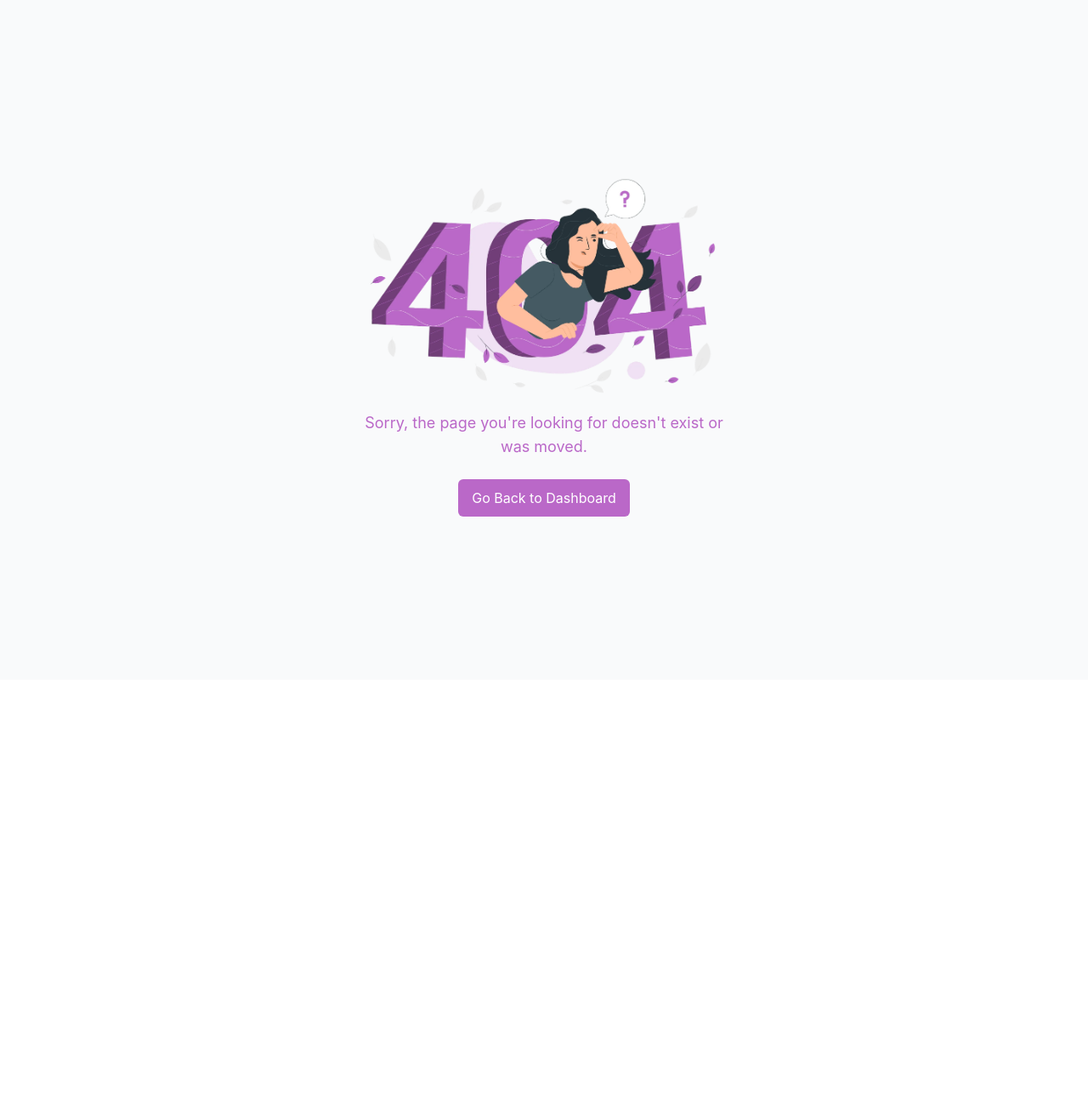
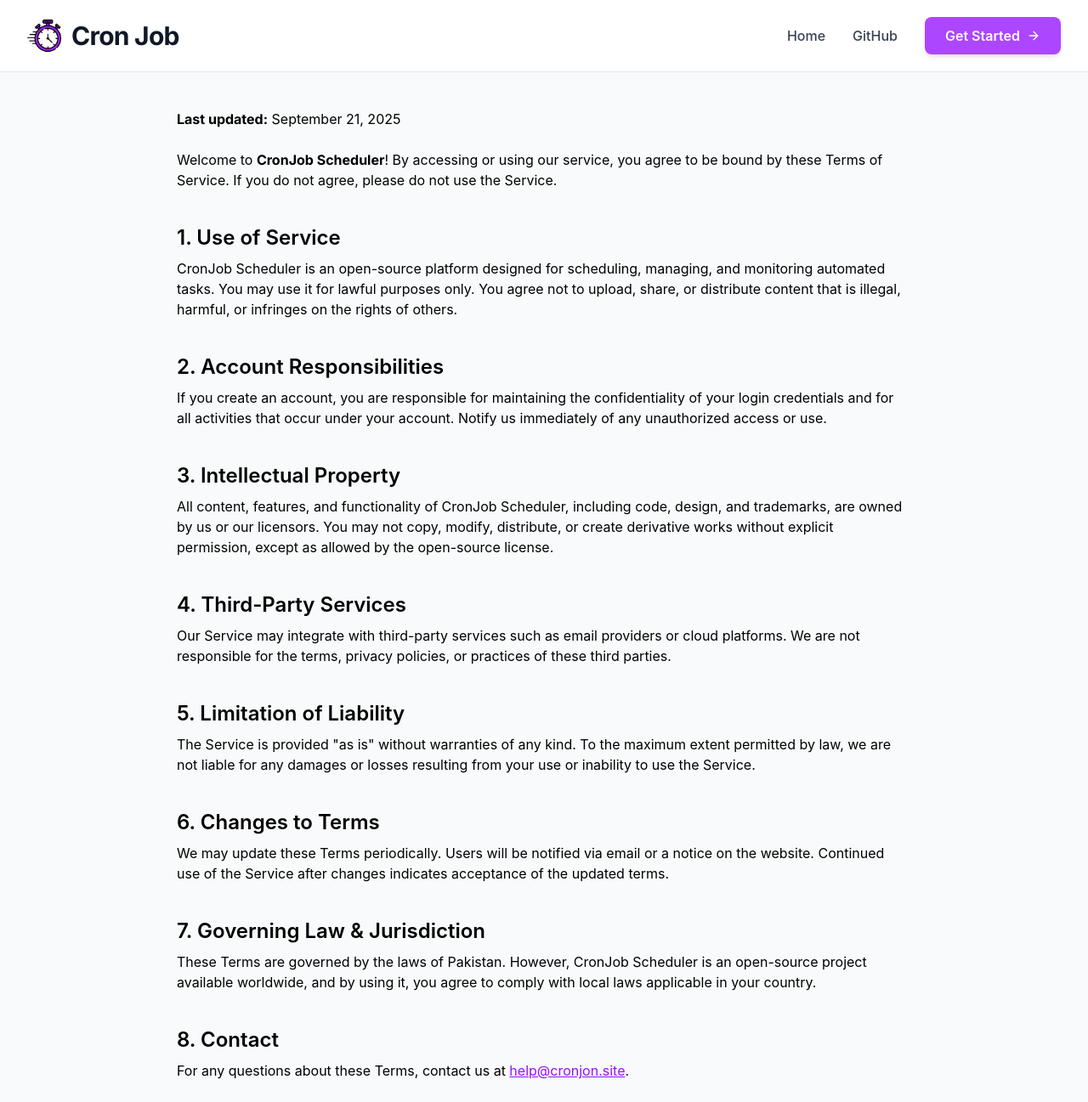
Before and after one commit to sunjay-dev/CronJob-Scheduler, a React (Vite) app in the folder Frontend/: page /terms in a window 1280 px wide. Shown: the top 1297 px of the page at 85% size. Before the commit the page ends 800 px from the top, so only its background shows below. Built offline with nearby package versions, Linux system fonts and the light colour scheme; a web font is replaced by a local one.

Commit message:
privacy policy and terms page also completed

```diff
--- a/Frontend/src/App.tsx
+++ b/Frontend/src/App.tsx
@@ -1,5 +1,5 @@
 import { BrowserRouter, Route, Routes } from 'react-router-dom';
-import { Home, Login, Signup, Dashboard, CreateJob, Jobs, ResetPassword, EditJob, Logs, JobLogs, Settings, NotFoundPage, ForgotPassword, VerifyEmail } from './pages';
+import { Home, Login, Signup, Dashboard, CreateJob, Jobs, ResetPassword, EditJob, Logs, JobLogs, Settings, NotFoundPage, ForgotPassword, VerifyEmail, PrivacyPolicy, Terms } from './pages';
 import { Layout, ProtectedRoute, PublicRoute } from './components';
 
 export default function App() {
@@ -8,6 +8,8 @@
     <BrowserRouter>
       <Routes>
         <Route path='/' element={<Home />} />
+        <Route path='/privacy-policy' element={<PrivacyPolicy />} />
+        <Route path='/terms' element={<Terms />} />
 
         <Route path="/login" element={
           <PublicRoute>
--- a/Frontend/src/components/home/Footer.tsx
+++ b/Frontend/src/components/home/Footer.tsx
@@ -1,3 +1,5 @@
+import { Link } from "react-router-dom";
+
 export default function Footer() {
   return (
     <footer className="bg-gray-900 text-white py-16">
@@ -19,7 +21,7 @@
               <div className="space-y-2 text-gray-400">
                 <a href="#features" className="block hover:text-white transition-colors">Features</a>
                 <a href="#how-it-works" className="block hover:text-white transition-colors">How it Works</a>
-                <a href="https://github.com/sunjay-dev/CronJob-Scheduler" className="block hover:text-white transition-colors">Documentation</a>
+                <a href="https://github.com/sunjay-dev/CronJob-Scheduler#readme" className="block hover:text-white transition-colors">Documentation</a>
               </div>
             </div>
 
@@ -35,8 +37,8 @@
             <div>
               <h4 className="font-semibold mb-4">Legal</h4>
               <div className="space-y-2 text-gray-400">
-                <a href="#" className="block hover:text-white transition-colors">Privacy</a>
-                <a href="#" className="block hover:text-white transition-colors">Terms</a>
+                <Link to="/privacy-policy" className="block hover:text-white transition-colors">Privacy</Link>
+                <Link to="/terms" className="block hover:text-white transition-colors">Terms</Link>
               </div>
             </div>
           </div>
--- a/Frontend/src/components/home/Header.tsx
+++ b/Frontend/src/components/home/Header.tsx
@@ -1,49 +1,50 @@
 import { ArrowRight } from "lucide-react";
-import { useNavigate } from "react-router-dom";
+import { Link } from "react-router-dom";
 
-export default function Header() {
-  const navigate = useNavigate();
-
-  function navigateTo(route: string){
-    navigate(route);
-  }
-
+export default function Header({home}: {home: boolean}) {
   return (
     <header className="fixed top-0 left-0 w-full z-50 bg-white/70 backdrop-blur-md border-b border-gray-200">
       <div className="max-w-7xl mx-auto px-4 sm:px-6 lg:px-8">
         <div className="flex justify-between items-center py-5">
 
           <div className="flex items-center space-x-3">
-            <img src="/logo.webp" alt="CronJob Logo" className="w-10 h-10" />
-            <h1 className="text-2xl md:text-3xl font-extrabold text-gray-900 tracking-tight">
-              Cron Job
-            </h1>
+            <Link to="/">
+              <img src="/logo.webp" alt="CronJob Logo" className="w-10 h-10" />
+            </Link>
+              <h1 className="text-2xl md:text-3xl font-extrabold text-gray-900 tracking-tight">
+                Cron Job
+              </h1>
           </div>
+          <nav className="hidden md:flex items-center space-x-8">
 
-          <nav className="hidden md:flex items-center space-x-8">
+          {home? (
+            <>
             <a
-              href="#features"
+              href="/#features"
               className="text-gray-700 hover:text-purple-500 transition-colors font-medium"
             >
               Features
             </a>
-            <a
-              href="#how-it-works"
+          <a
+              href="/#how-it-works"
               className="text-gray-700 hover:text-purple-500 transition-colors font-medium"
             >
               How it Works
             </a>
+            </>
+          ) : <Link to="/" className="text-gray-700 hover:text-purple-500 transition-colors font-medium">Home</Link>}
             <a
               href="https://github.com/sunjay-dev/CronJob-Scheduler" target="_blank"
               className="text-gray-700 hover:text-purple-500 transition-colors font-medium"
             >
               GitHub
             </a>
-            <button onClick={() =>navigateTo('/dashboard')}  className="bg-purple-500 hover:bg-purple-600 text-white px-6 py-2.5 rounded-lg font-semibold transition-colors flex items-center space-x-2 shadow-md hover:shadow-lg">
+            <Link to="/dashboard"  className="bg-purple-500 hover:bg-purple-600 text-white px-6 py-2.5 rounded-lg font-semibold transition-colors flex items-center space-x-2 shadow-md hover:shadow-lg">
               <span>Get Started</span>
               <ArrowRight className="w-4 h-4" />
-            </button>
+            </Link>
           </nav>
+
         </div>
       </div>
     </header>
--- a/Frontend/src/components/home/Hero.tsx
+++ b/Frontend/src/components/home/Hero.tsx
@@ -1,14 +1,9 @@
 import { Calendar, CheckCircle, GitFork, Github, Play, Star } from 'lucide-react'
-import { useNavigate } from 'react-router-dom';
+import { Link } from 'react-router-dom'
 
 export default function Hero() {
-  const navigate = useNavigate();
-
-  function navigateTo(route: string){
-    navigate(route);
-  }
   return (
-    <section className="relative overflow-hidden bg-gradient-to-br from-purple-50 via-white to-purple-50">
+    <section className="relative sm:mt-0 mt-6  overflow-hidden bg-gradient-to-br from-purple-50 via-white to-purple-50">
         <div className="absolute inset-0 bg-gradient-to-r from-purple-500/5 to-transparent"></div>
         <div className="relative max-w-7xl mx-auto px-4 sm:px-6 lg:px-8 py-20 lg:py-28">
           <div className="grid lg:grid-cols-2 gap-12 lg:gap-20 items-center">
@@ -32,10 +27,10 @@
               </div>
 
               <div className="flex flex-col sm:flex-row gap-4">
-                <button onClick={()=> navigateTo('/dashboard')} className="bg-purple-500 hover:bg-purple-600 text-white px-8 py-4 rounded-xl font-semibold transition-all duration-200 flex items-center justify-center space-x-2 hover:shadow-lg hover:shadow-purple-500/25">
+                <Link to="/dashboard" className="bg-purple-500 hover:bg-purple-600 text-white px-8 py-4 rounded-xl font-semibold transition-all duration-200 flex items-center justify-center space-x-2 hover:shadow-lg hover:shadow-purple-500/25">
                   <Play className="w-5 h-5" />
                   <span>Start Scheduling</span>
-                </button>
+                </Link>
 
                 <a
                   href="https://github.com/sunjay-dev/CronJob-Scheduler"
--- a/Frontend/src/index.css
+++ b/Frontend/src/index.css
@@ -44,3 +44,7 @@
 button:active {
     transform: scale(0.98);
 }
+
+html {
+  scroll-behavior: smooth;
+}
--- a/Frontend/src/pages/Home.tsx
+++ b/Frontend/src/pages/Home.tsx
@@ -3,7 +3,7 @@
 export default function Home() {
   return (
     <div className="min-h-screen bg-white font-[Inter] selection:bg-purple-400 selection:text-white">
-      <HomeHeader />
+      <HomeHeader home={true} />
       <Hero />
       <Features />
       <Work />
--- /dev/null
+++ b/Frontend/src/pages/PrivacyPolicy.tsx
@@ -0,0 +1,49 @@
+import { HomeFooter, HomeHeader } from "../components";
+
+export default function PrivacyPolicy() {
+    return (
+        <div className="bg-gray-50 text-gray-900 font-[Inter]">
+            <HomeHeader home={false} />
+            <main className="max-w-4xl mx-auto mt-20 mb-10 px-4 py-12">
+                <section className="space-y-6">
+                    <p><strong>Last updated:</strong> September 21, 2025</p>
+
+                    <p>CronJob Scheduler ("we", "our", "us") respects your privacy. This Privacy Policy explains how we collect, use, and protect your information when you use our service.</p>
+
+                    <h2 className="text-2xl font-semibold">Information We Collect</h2>
+                    <ul className="list-disc list-inside space-y-2">
+                        <li>Email address (provided during signup)</li>
+                        <li>Optional: Name</li>
+                        <li>Basic usage data (IP address, browser info) for improving the service</li>
+                    </ul>
+
+                    <h2 className="text-2xl font-semibold">How We Use Your Data</h2>
+                    <ul className="list-disc list-inside space-y-2">
+                        <li>To provide and maintain CronJob Scheduler</li>
+                        <li>To communicate important updates via email</li>
+                        <li>To improve the Service and troubleshoot issues</li>
+                    </ul>
+
+                    <h2 className="text-2xl font-semibold">Cookies & Tracking</h2>
+                    <p>We currently do not use any third-party analytics or advertising. Basic cookies may be used for session management.</p>
+
+                    <h2 className="text-2xl font-semibold">Data Sharing</h2>
+                    <p>We do not sell or rent your personal information. Data may be shared only with our service providers for operational purposes, or if required by law.</p>
+
+                    <h2 className="text-2xl font-semibold">Your Rights</h2>
+                    <p>You can request access, correction, or deletion of your personal data by emailing <a href="mailto:help@cronjon.site" className="text-purple-600 underline">help@cronjon.site</a>.</p>
+
+                    <h2 className="text-2xl font-semibold">Children</h2>
+                    <p>Our service is not intended for children under 13.</p>
+
+                    <h2 className="text-2xl font-semibold">Changes</h2>
+                    <p>We may update this Privacy Policy occasionally. We will notify users via email or on the website.</p>
+
+                    <h2 className="text-2xl font-semibold">Contact</h2>
+                    <p>Email: <a href="mailto:help@cronjon.site" className="text-purple-600 underline">help@cronjon.site</a></p>
+                </section>
+            </main>
+            <HomeFooter />
+        </div>
+    )
+}
--- /dev/null
+++ b/Frontend/src/pages/Terms.tsx
@@ -0,0 +1,79 @@
+import { HomeFooter, HomeHeader } from "../components";
+
+export default function Terms() {
+  return (
+    <div className="bg-gray-50 min-h-screen font-[Inter]">
+      <HomeHeader home={false} />
+
+      <main className="max-w-4xl mt-20 mb-10 mx-auto px-4 py-12 space-y-10">
+        <section className="space-y-6">
+          <p><strong>Last updated:</strong> September 21, 2025</p>
+          <p>
+            Welcome to <strong>CronJob Scheduler</strong>! By accessing or using our service, you agree to be bound by these Terms of Service. If you do not agree, please do not use the Service.
+          </p>
+        </section>
+
+        <section>
+          <h2 className="text-2xl font-semibold mb-2">1. Use of Service</h2>
+          <p>
+            CronJob Scheduler is an open-source platform designed for scheduling, managing, and monitoring automated tasks. You may use it for lawful purposes only. You agree not to upload, share, or distribute content that is illegal, harmful, or infringes on the rights of others.
+          </p>
+        </section>
+
+        <section>
+          <h2 className="text-2xl font-semibold mb-2">2. Account Responsibilities</h2>
+          <p>
+            If you create an account, you are responsible for maintaining the confidentiality of your login credentials and for all activities that occur under your account. Notify us immediately of any unauthorized access or use.
+          </p>
+        </section>
+
+        <section>
+          <h2 className="text-2xl font-semibold mb-2">3. Intellectual Property</h2>
+          <p>
+            All content, features, and functionality of CronJob Scheduler, including code, design, and trademarks, are owned by us or our licensors. You may not copy, modify, distribute, or create derivative works without explicit permission, except as allowed by the open-source license.
+          </p>
+        </section>
+
+        <section>
+          <h2 className="text-2xl font-semibold mb-2">4. Third-Party Services</h2>
+          <p>
+            Our Service may integrate with third-party services such as email providers or cloud platforms. We are not responsible for the terms, privacy policies, or practices of these third parties.
+          </p>
+        </section>
+
+        <section>
+          <h2 className="text-2xl font-semibold mb-2">5. Limitation of Liability</h2>
+          <p>
+            The Service is provided "as is" without warranties of any kind. To the maximum extent permitted by law, we are not liable for any damages or losses resulting from your use or inability to use the Service.
+          </p>
+        </section>
+
+        <section>
+          <h2 className="text-2xl font-semibold mb-2">6. Changes to Terms</h2>
+          <p>
+            We may update these Terms periodically. Users will be notified via email or a notice on the website. Continued use of the Service after changes indicates acceptance of the updated terms.
+          </p>
+        </section>
+
+        <section>
+          <h2 className="text-2xl font-semibold mb-2">7. Governing Law & Jurisdiction</h2>
+          <p>
+            These Terms are governed by the laws of Pakistan. However, CronJob Scheduler is an open-source project available worldwide, and by using it, you agree to comply with local laws applicable in your country.
+          </p>
+        </section>
+
+        <section>
+          <h2 className="text-2xl font-semibold mb-2">8. Contact</h2>
+          <p>
+            For any questions about these Terms, contact us at{" "}
+            <a href="mailto:help@cronjon.site" className="text-purple-600 underline">
+              help@cronjon.site
+            </a>.
+          </p>
+        </section>
+      </main>
+
+      <HomeFooter />
+    </div>
+  );
+}
--- a/Frontend/src/pages/index.ts
+++ b/Frontend/src/pages/index.ts
@@ -12,4 +12,6 @@
 import ForgotPassword from './ForgotPassword';
 import ResetPassword from './ResetPassword';
 import VerifyEmail from './verifyEmail';
-export { Home, Login, Signup, Dashboard, CreateJob, Jobs, EditJob, Logs, VerifyEmail, ForgotPassword, ResetPassword, NotFoundPage, JobLogs, Settings }
+import PrivacyPolicy from './PrivacyPolicy';
+import Terms from './Terms';
+export { Home, Login, Signup, Dashboard, CreateJob, Jobs, EditJob, Logs, VerifyEmail, ForgotPassword, ResetPassword, NotFoundPage, JobLogs, Settings, PrivacyPolicy, Terms }
```
Also changed, not shown: 1 other file (tests, documents, lock files or other folders).
